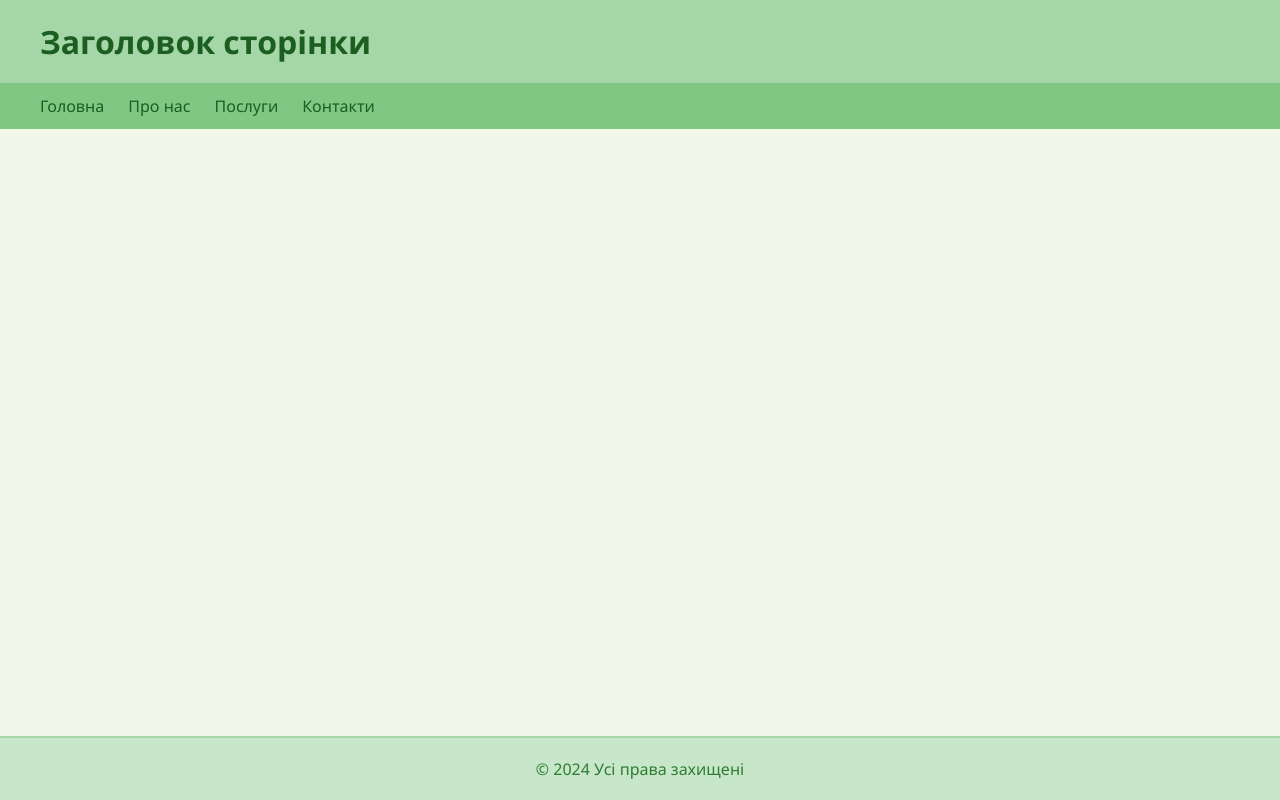
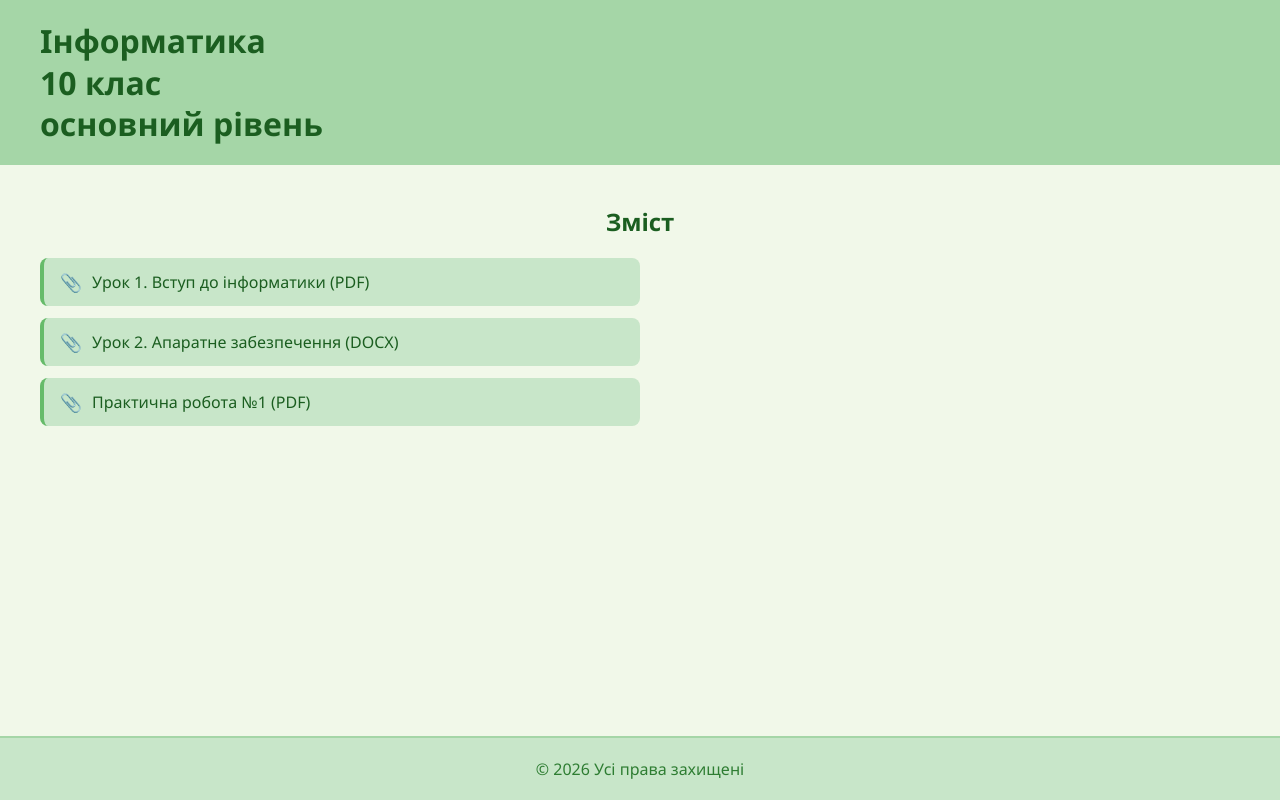
Before and after one commit to nadiiashepliakova/trening, a plain HTML site: page index.html in a window 1280 px wide. Drawn offline with Linux system fonts and the light colour scheme.

Commit message:
Update title and content for Informatics page

```diff
--- a/index.html
+++ b/index.html
@@ -1,9 +1,10 @@
+
 <!DOCTYPE html>
 <html lang="uk">
 <head>
     <meta charset="UTF-8">
     <meta name="viewport" content="width=device-width, initial-scale=1.0">
-    <title>Світло-зелена сторінка</title>
+    <title>Інформатика 10 клас основний рівень</title>
     <style>
         /* Скидання стилів */
         * {
@@ -30,28 +31,7 @@
 
         header h1 {
             color: #1b5e20;
-        }
-
-        /* Навігація */
-        nav {
-            background-color: #81c784;
-            padding: 12px 40px;
-        }
-
-        nav ul {
-            list-style: none;
-            display: flex;
-            gap: 24px;
-        }
-
-        nav a {
-            color: #1b5e20;
-            text-decoration: none;
-            font-weight: 500;
-        }
-
-        nav a:hover {
-            color: #ffffff;
+            line-height: 1.3;
         }
 
         /* Основна частина */
@@ -59,6 +39,46 @@
             flex: 1;
             padding: 40px;
             background-color: #f1f8e9; /* майже білий із зеленим відтінком */
+        }
+
+        main h2 {
+            text-align: center;
+            color: #1b5e20;
+            margin-bottom: 20px;
+        }
+
+        /* Список файлів */
+        .file-list {
+            list-style: none;
+            max-width: 600px;
+            margin: 0; /* вирівнювання за лівим краєм */
+        }
+
+        .file-list li {
+            margin-bottom: 12px;
+        }
+
+        .file-list a {
+            display: flex;
+            align-items: center;
+            gap: 10px;
+            padding: 12px 16px;
+            background-color: #c8e6c9;
+            color: #1b5e20;
+            text-decoration: none;
+            border-radius: 8px;
+            border-left: 4px solid #66bb6a;
+            transition: background-color 0.2s, transform 0.2s;
+        }
+
+        .file-list a:hover {
+            background-color: #a5d6a7;
+            transform: translateX(4px);
+        }
+
+        .file-list a::before {
+            content: "📎";
+            font-size: 1.1em;
         }
 
         /* Підвал */
@@ -74,24 +94,37 @@
 <body>
 
     <header>
-        <h1>Заголовок сторінки</h1>
+        <h1>
+            Інформатика<br>
+            10 клас<br>
+            основний рівень
+        </h1>
     </header>
 
-    <nav>
-        <ul>
-            <li><a href="#">Головна</a></li>
-            <li><a href="#">Про нас</a></li>
-            <li><a href="#">Послуги</a></li>
-            <li><a href="#">Контакти</a></li>
+    <main>
+        <h2>Зміст</h2>
+
+        <ul class="file-list">
+            <li>
+                <a href="files/urok-1.pdf" target="_blank" rel="noopener noreferrer">
+                    Урок 1. Вступ до інформатики (PDF)
+                </a>
+            </li>
+            <li>
+                <a href="files/urok-2.docx" target="_blank" rel="noopener noreferrer">
+                    Урок 2. Апаратне забезпечення (DOCX)
+                </a>
+            </li>
+            <li>
+                <a href="files/praktychna-1.pdf" target="_blank" rel="noopener noreferrer">
+                    Практична робота №1 (PDF)
+                </a>
+            </li>
         </ul>
-    </nav>
-
-    <main>
-        <!-- Тут буде основний контент -->
     </main>
 
     <footer>
-        <p>&copy; 2024 Усі права захищені</p>
+        <p>&copy; 2026 Усі права захищені</p>
     </footer>
 
 </body>
```
